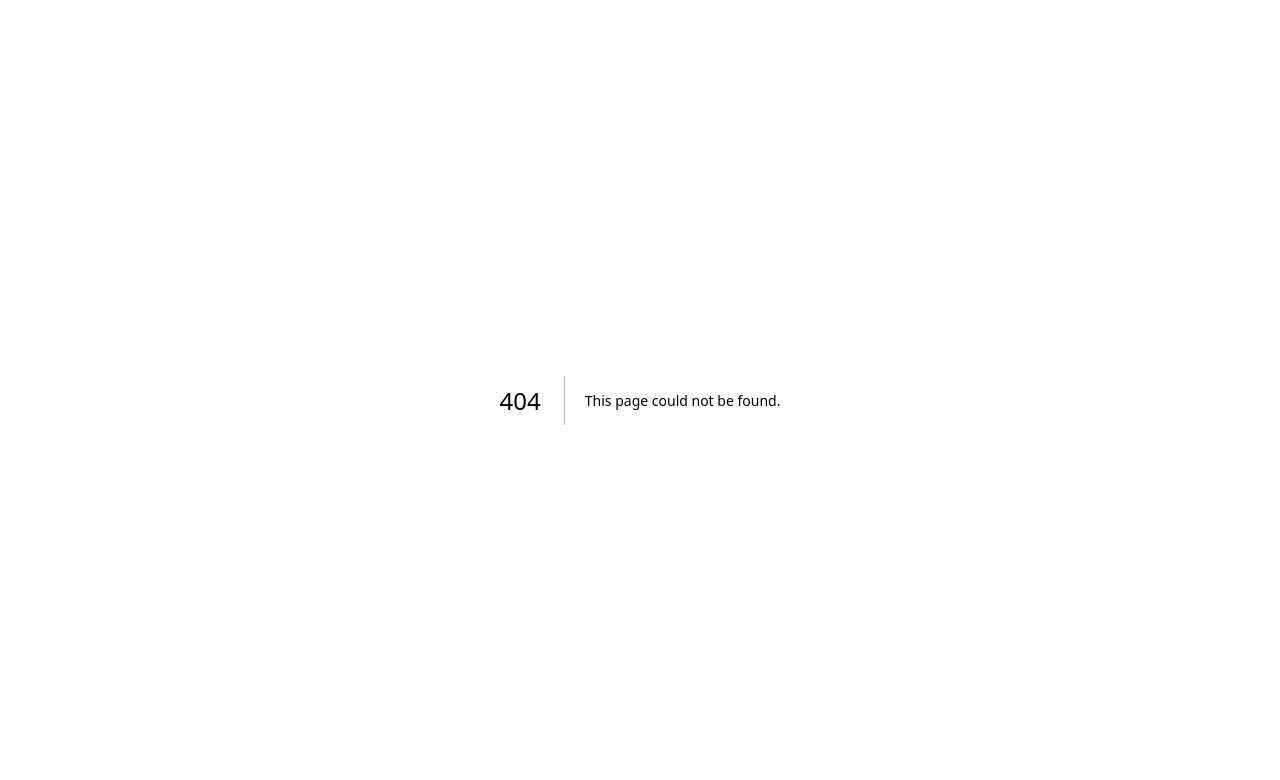
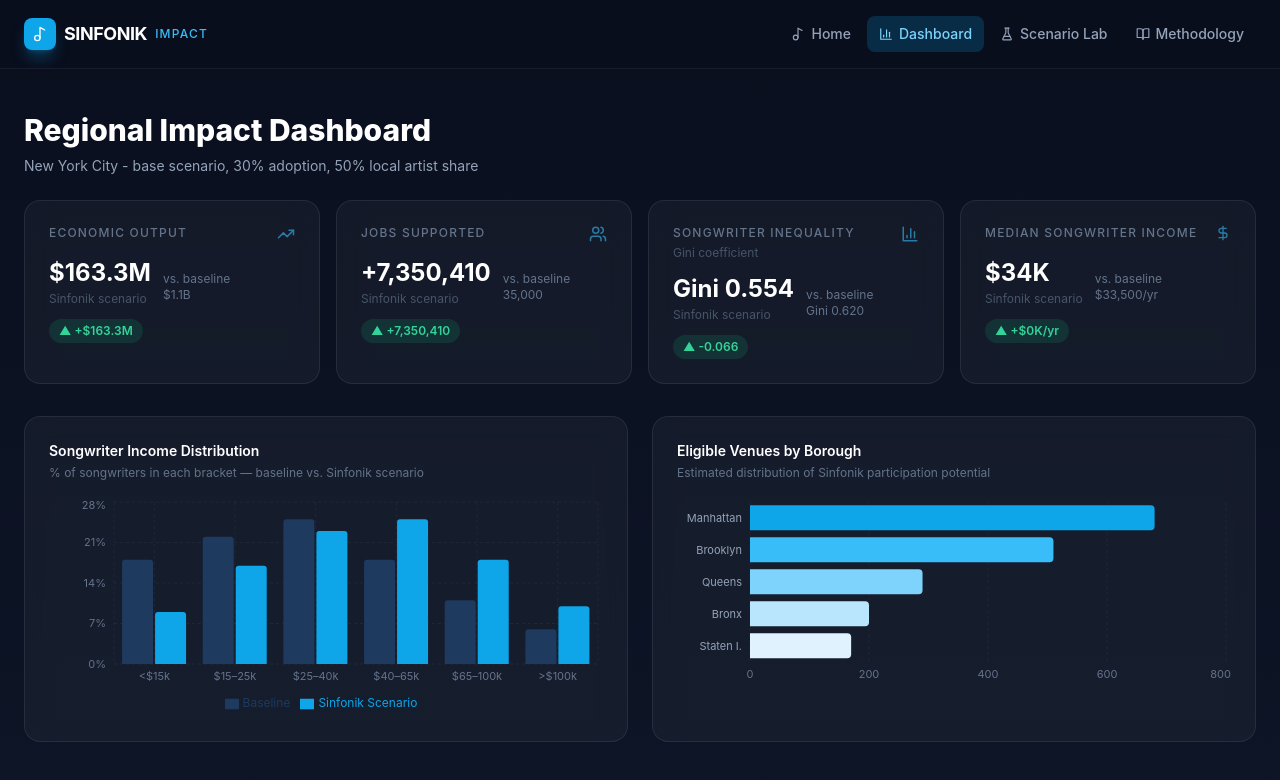
Before and after one commit to aimicus-sinfonik/sinfonik-dashboard, a Next.js app: page /dashboard in a window 1280 px wide. Before the commit this address had no page. Shown: the top 780 px of the page. Built offline with nearby package versions, Linux system fonts and the light colour scheme.

Commit message:
feat: add app/dashboard/page.tsx

```diff
--- /dev/null
+++ b/app/dashboard/page.tsx
@@ -0,0 +1,80 @@
+'use client'
+
+import { useState, useEffect, useCallback } from 'react'
+import Navigation from '@/components/Navigation'
+import MetricCard from '@/components/MetricCard'
+import IncomeDistributionChart from '@/components/charts/IncomeDistributionChart'
+import BoroughChart from '@/components/charts/BoroughChart'
+import TimelineChart from '@/components/charts/TimelineChart'
+import { TrendingUp, Users, DollarSign, BarChart3, Building2, Music } from 'lucide-react'
+
+interface ScenarioResult {
+  economicOutputDelta: number
+  employmentDelta: number
+  giniChange: number
+  povertyChange: number
+  medianIncomeLift: number
+  mechanicalRoyaltyLift: number
+  smallBusinessSavings: number
+  tourismSpillover: number
+  taxRevenueImpact: number
+  giniTotal: number
+  povertyRateTotal: number
+  medianIncomeTotal: number
+  narrative: string
+  confidenceLow: number
+  confidenceHigh: number
+}
+
+const DEFAULT_INPUTS = {
+  adoptionRate: 0.3,
+  localArtistShare: 0.5,
+  scenarioType: 'base' as const,
+  timeframeYears: 3,
+}
+
+const fmt = (n: number, decimals = 0) =>
+  new Intl.NumberFormat('en-US', { maximumFractionDigits: decimals }).format(n)
+
+const fmtM = (n: number) => `$${(n / 1_000_000).toFixed(1)}M`
+const fmtK = (n: number) => `$${(n / 1_000).toFixed(0)}K`
+
+export default function DashboardPage() {
+  const [inputs, setInputs] = useState(DEFAULT_INPUTS)
+  const [result, setResult] = useState<ScenarioResult | null>(null)
+  const [loading, setLoading] = useState(false)
+
+  const runScenario = useCallback(async () => {
+    setLoading(true)
+    try {
+      const res = await fetch('/api/region/nyc/run-scenario', {
+        method: 'POST',
+        headers: { 'Content-Type': 'application/json' },
+        body: JSON.stringify({ ...inputs, avgHoursPerDay: 3.5, tourismUpliftFactor: 1.05, policySupport: 0.3 }),
+      })
+      setResult(await res.json())
+    } finally { setLoading(false) }
+  }, [inputs])
+
+  useEffect(() => { runScenario() }, [runScenario])
+
+  return (
+    <div className="min-h-screen pb-20">
+      <Navigation />
+      <div className="max-w-7xl mx-auto px-6 pt-28">
+        <h1 className="text-3xl font-extrabold text-white mb-2">Regional Impact Dashboard</h1>
+        <p className="text-slate-400 mt-1 text-sm mb-6">New York City - base scenario, 30% adoption, 50% local artist share</p>
+        <div className="grid grid-cols-2 lg:grid-cols-4 gap-4 mb-8">
+          <MetricCard label="Economic Output" baseline="$1.1B" scenario={result ? fmtM(result.economicOutputDelta) : '—'} delta={result ? `+${fmtM(result.economicOutputDelta)}` : '—'} icon={<TrendingUp size={18} />} />
+          <MetricCard label="Jobs Supported" baseline="35,000" scenario={result ? `+${fmt(result.employmentDelta)}` : '—'} delta={result ? `+${fmt(result.employmentDelta)}` : '—'} icon={<Users size={18} />} />
+          <MetricCard label="Songwriter Inequality" sublabel="Gini coefficient" baseline="Gini 0.620" scenario={result ? `Gini ${result.giniTotal.toFixed(3)}` : '—'} delta={result ? result.giniChange.toFixed(3) : '—'} deltaPositive={true} icon={<BarChart3 size={18} />} />
+          <MetricCard label="Median Songwriter Income" baseline="$33,500/yr" scenario={result ? fmtK(result.medianIncomeTotal) : '—'} delta={result ? `+${fmtK(result.medianIncomeLift)}/yr` : '—'} icon={<DollarSign size={16} />} />
+        </div>
+        <div className="grid lg:grid-cols-2 gap-6">
+          <IncomeDistributionChart />
+          <BoroughChart metric="venues" />
+        </div>
+      </div>
+    </div>
+  )
+}
```
